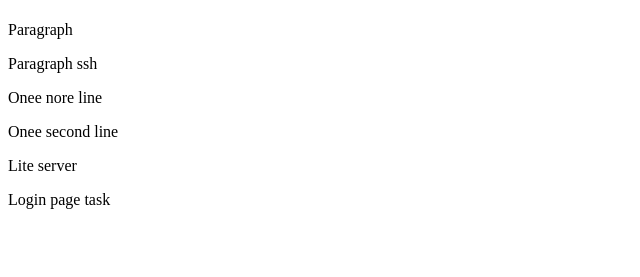
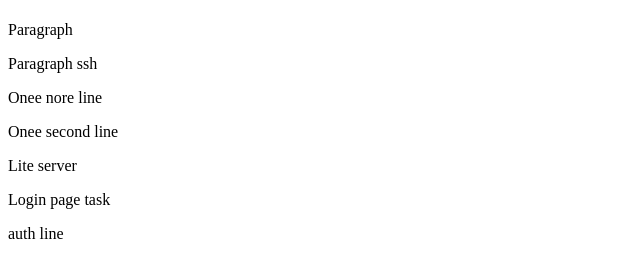
Before and after one commit to kochuveetils/gittest, a website: page index.html in a window 1280 px wide. Shown: the part 85-362 px from the top of the page, without its empty margins (0-640 px from the left). Drawn offline with Linux system fonts and the light colour scheme.

Commit message:
auth line added, login appended

```diff
--- a/index.html
+++ b/index.html
@@ -18,6 +18,7 @@
     <p>Onee second line</p>
     <p>Lite server</p>
     <p>Login page task</p>
+    <p>auth line</p>
 </body>
 
 </html>
```
